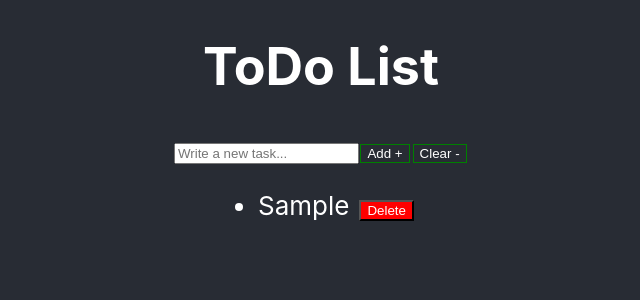
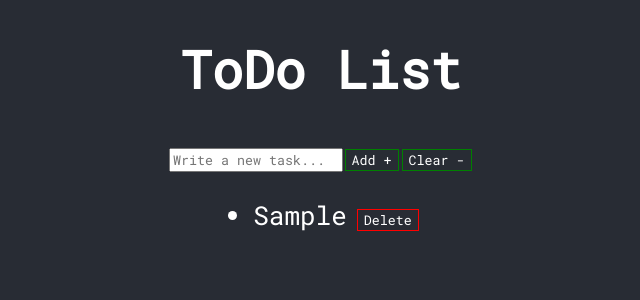
Before and after one commit to SchoolOfCode/w7d5-hackathon_react-athon-room-43-josh-nafiso, a React (Create React App) app in the folder todo-list-app/: page / in a window 1280 px wide. Both pictures are taken after typing "Sample" into the empty fields and a click on the button "Add +". Shown: the top 300 px of the page, without its empty margins (319-959 px from the left). Built offline with nearby package versions, Linux system fonts and the light colour scheme.

Commit message:
Finished Product

```diff
--- a/todo-list-app/public/index.html
+++ b/todo-list-app/public/index.html
@@ -24,6 +24,12 @@
       work correctly both with client-side routing and a non-root public URL.
       Learn how to configure a non-root public URL by running `npm run build`.
     -->
+    <link rel="preconnect" href="https://fonts.googleapis.com" />
+    <link rel="preconnect" href="https://fonts.gstatic.com" crossorigin />
+    <link
+      href="https://fonts.googleapis.com/css2?family=Roboto+Mono&display=swap"
+      rel="stylesheet"
+    />
     <title>React App</title>
   </head>
   <body>
--- a/todo-list-app/src/components/app/App.css
+++ b/todo-list-app/src/components/app/App.css
@@ -1,7 +1,17 @@
+:root{
+  --mainFont: 'Roboto Mono', monospace;
+}
+
 .deletebutton {
-  background-color: red;
+  margin: 10px;
+  background-color: transparent;
+  background-repeat: no-repeat;
+  border: 1px solid red;
   color: white;
-  margin: 10px;
+  cursor: pointer;
+  overflow: hidden;
+  outline: none;
+  font-family: var(--mainFont);
 }
 
 .App {
@@ -25,6 +35,7 @@
   display: flex;
   flex-direction: column;
   align-items: center;
+  font-family: var(--mainFont);
   font-size: calc(10px + 2vmin);
   color: white;
 }
@@ -55,6 +66,7 @@
   cursor: pointer;
   overflow: hidden;
   outline: none;
+  font-family: var(--mainFont);
 }
 
 .clearButton{
@@ -66,4 +78,13 @@
   cursor: pointer;
   overflow: hidden;
   outline: none;
+  font-family: var(--mainFont);
 }
+
+.listItems{
+  font-family: var(--mainFont);
+}
+
+.inputMain{
+  font-family: var(--mainFont);
+}
--- a/todo-list-app/src/components/app/App.js
+++ b/todo-list-app/src/components/app/App.js
@@ -34,6 +34,7 @@ function App() {
             text={text}
             handleChange={handleChange}
             placeHolder="Write a new task..."
+            className="inputMain"
           />
           <button className="submitButton" onClick={HandleClick}>
             Add +
--- a/todo-list-app/src/components/input/index.js
+++ b/todo-list-app/src/components/input/index.js
@@ -1,8 +1,9 @@
 import React from "react";
 
-function Input({ text, handleChange, placeHolder }) {
+function Input({ className, text, handleChange, placeHolder }) {
   return (
     <input
+      className={className}
       value={text}
       onChange={(event) => {
         handleChange(event.target.value);
--- a/todo-list-app/src/components/listItem/index.js
+++ b/todo-list-app/src/components/listItem/index.js
@@ -6,7 +6,7 @@ function ListItem({ list, onClick }) {
     if (list[i].length > 0) {
       returnArray = [
         ...returnArray,
-        <li key={i}>
+        <li className="listItems" key={i}>
           {list[i]}
           <button
             className="deletebutton"
```
Also changed, not shown: todo-list-app/plan.txt.
